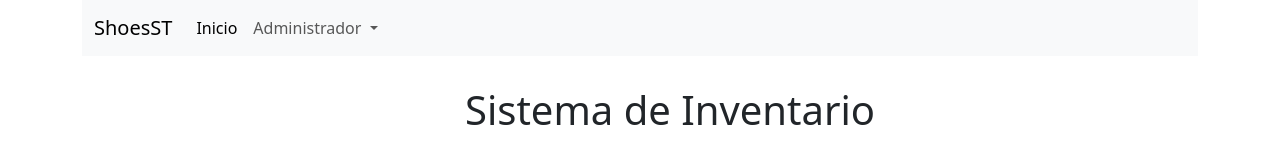
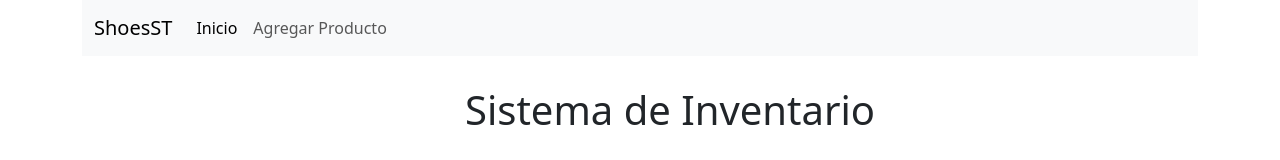
Before and after one commit to SergioNahin/inventario-app, an Angular app: page /productos in a window 1280 px wide. Shown: the top 160 px of the page. Built offline with nearby package versions, Linux system fonts and the light colour scheme; no server answers.

Commit message:
cambios en el nav

```diff
--- a/src/app/app.component.html
+++ b/src/app/app.component.html
@@ -11,16 +11,8 @@
                     <li class="nav-item">
                         <a class="nav-link active" aria-current="page" routerLink="productos" routerLinkActive="active">Inicio</a>
                     </li>
-                    <li class="nav-item dropdown">
-                        <a class="nav-link dropdown-toggle" href="#" role="button" data-bs-toggle="dropdown"
-                            aria-expanded="false">
-                            Administrador
-                        </a>
-                        <ul class="dropdown-menu">
-                            <li><a class="dropdown-item" routerLink="agregar-producto" routerLinkActive="active">Agregar Producto</a></li>
-                            <li><a class="dropdown-item" href="#">Editar Producto</a></li>
-                            <li><a class="dropdown-item" href="#">Eliminar Producto</a></li>
-                        </ul>
+                    <li class="nav-item">
+                        <a class="nav-link active" aria-current="page" routerLink="agregar-producto" routerLinkActive="active">Agregar Producto</a>
                     </li>
                 </ul>
             </div>
```
